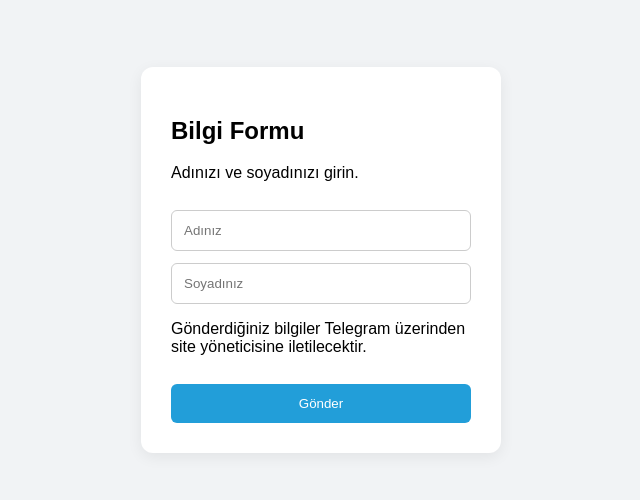
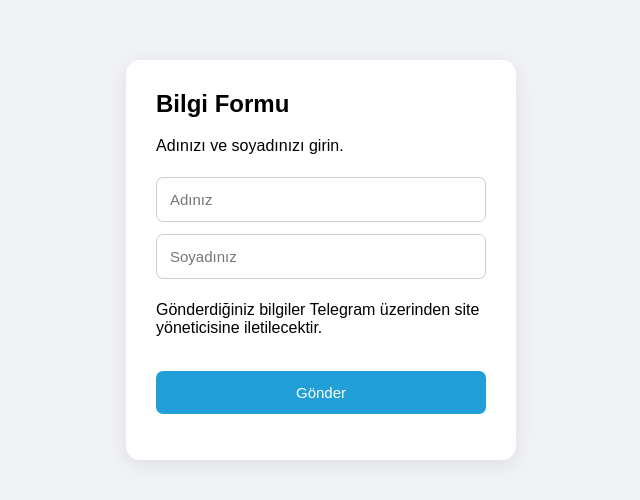
Before and after one commit to sinanmertdinc/telegram-site, a plain HTML site: page index.html in a window 1280 px wide. Shown: the part 140-640 px from the top of the page, without its empty margins (319-959 px from the left). Drawn offline with Linux system fonts and the light colour scheme.

Commit message:
Update index.html

```diff
--- a/index.html
+++ b/index.html
@@ -5,58 +5,155 @@
     <meta charset="UTF-8">
     <meta name="viewport" content="width=device-width, initial-scale=1.0">
     <title>Bilgi Formu</title>
+
     <style>
+        * {
+            box-sizing: border-box;
+        }
+
         body {
-            font-family: Arial, sans-serif;
-            background: #f1f3f5;
+            margin: 0;
+            min-height: 100vh;
             display: flex;
             justify-content: center;
             align-items: center;
-            min-height: 100vh;
-            margin: 0;
+            background: #f0f2f5;
+            font-family: Arial, sans-serif;
+            padding: 20px;
         }
 
         .form {
+            width: 100%;
+            max-width: 390px;
             background: white;
             padding: 30px;
-            border-radius: 12px;
-            width: 300px;
-            box-shadow: 0 4px 15px #0001;
+            border-radius: 14px;
+            box-shadow: 0 5px 20px rgba(0,0,0,0.08);
         }
 
-        input, button {
-            box-sizing: border-box;
-            width: 100%;
-            padding: 12px;
-            margin-top: 12px;
-            border-radius: 6px;
+        h2 {
+            margin-top: 0;
         }
 
         input {
+            width: 100%;
+            padding: 13px;
+            margin: 6px 0;
             border: 1px solid #ccc;
+            border-radius: 7px;
+            font-size: 15px;
         }
 
         button {
-            background: #229ED9;
+            width: 100%;
+            padding: 13px;
+            margin-top: 18px;
+            background: #229ed9;
             color: white;
             border: none;
+            border-radius: 7px;
             cursor: pointer;
+            font-size: 15px;
+        }
+
+        button:disabled {
+            opacity: 0.6;
+            cursor: wait;
+        }
+
+        #sonuc {
+            margin-top: 14px;
+            line-height: 1.5;
         }
     </style>
 </head>
+
 <body>
 
     <div class="form">
         <h2>Bilgi Formu</h2>
+
         <p>Adınızı ve soyadınızı girin.</p>
 
-        <form>
-            <input type="text" placeholder="Adınız" required>
-            <input type="text" placeholder="Soyadınız" required>
+        <form id="bilgiForm">
+
+            <input
+                type="text"
+                id="ad"
+                name="ad"
+                placeholder="Adınız"
+                required
+                maxlength="50"
+            >
+
+            <input
+                type="text"
+                id="soyad"
+                name="soyad"
+                placeholder="Soyadınız"
+                required
+                maxlength="50"
+            >
+
             <p>Gönderdiğiniz bilgiler Telegram üzerinden site yöneticisine iletilecektir.</p>
-            <button type="submit">Gönder</button>
+
+            <button type="submit" id="gonder">
+                Gönder
+            </button>
+
         </form>
+
+        <p id="sonuc" role="status"></p>
     </div>
+
+    <script>
+        const form = document.getElementById("bilgiForm");
+
+        form.addEventListener("submit", async function(event) {
+            event.preventDefault();
+
+            const ad = document.getElementById("ad").value.trim();
+            const soyad = document.getElementById("soyad").value.trim();
+            const buton = document.getElementById("gonder");
+            const sonuc = document.getElementById("sonuc");
+
+            if (!ad || !soyad) {
+                sonuc.textContent = "Lütfen tüm alanları doldurun.";
+                return;
+            }
+
+            buton.disabled = true;
+            sonuc.textContent = "Gönderiliyor...";
+
+            try {
+                const cevap = await fetch("/api/send", {
+                    method: "POST",
+                    headers: {
+                        "Content-Type": "application/json"
+                    },
+                    body: JSON.stringify({
+                        ad: ad,
+                        soyad: soyad
+                    })
+                });
+
+                const veri = await cevap.json();
+
+                if (!cevap.ok || !veri.success) {
+                    throw new Error(veri.error || "Gönderim başarısız.");
+                }
+
+                sonuc.textContent = "Bilgileriniz başarıyla gönderildi.";
+                form.reset();
+
+            } catch (hata) {
+                sonuc.textContent = "Gönderilemedi: " + hata.message;
+
+            } finally {
+                buton.disabled = false;
+            }
+        });
+    </script>
 
 </body>
 </html>
```
